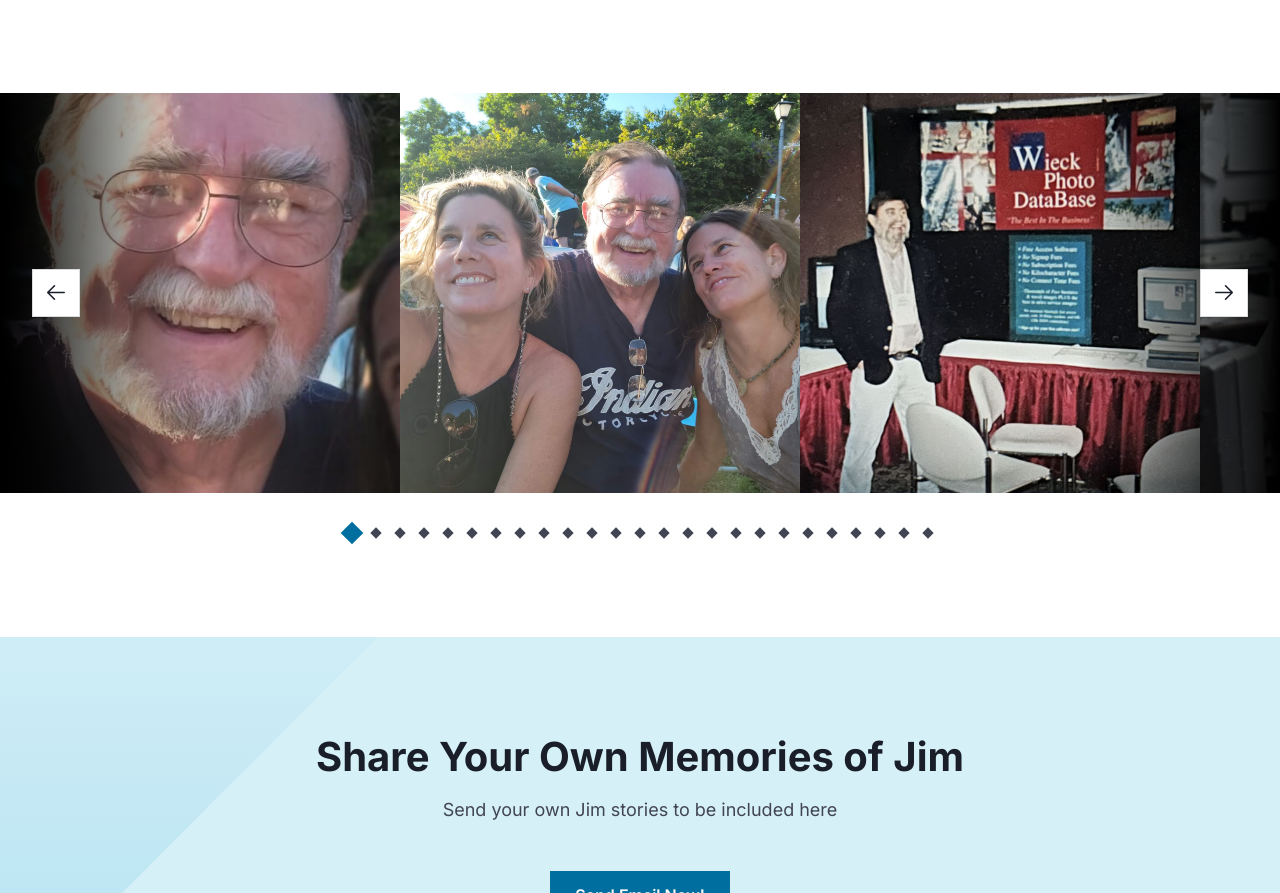
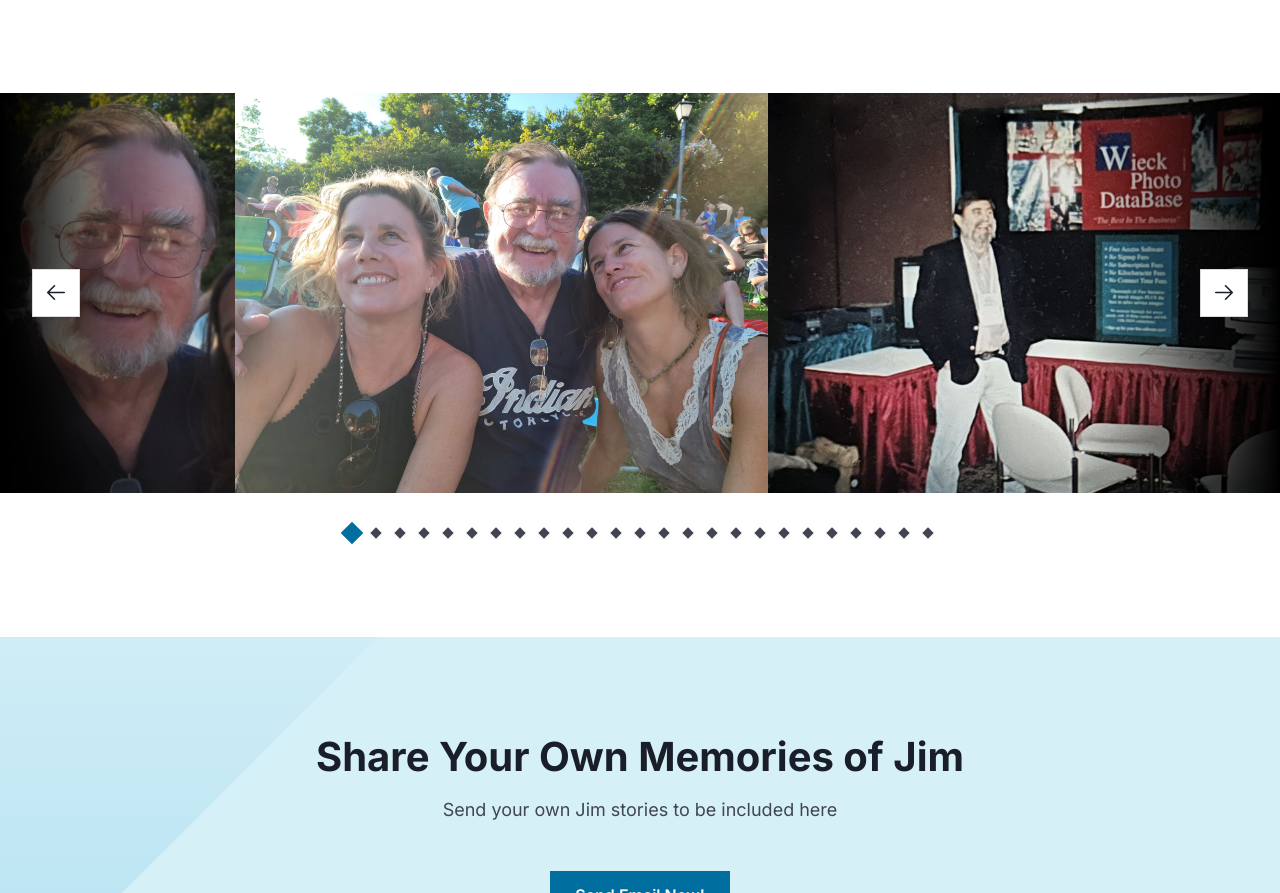
Before and after one commit to leky90/wieck-html, a plain HTML site: page in-memory-of-james-f-wieck.html in a window 1280 px wide. Shown: the part 8904-9797 px from the top of the page. Drawn offline with nearby package versions, Linux system fonts and the light colour scheme.

Commit message:
update image ratio

```diff
--- a/assets/css/sections/memories-section.css
+++ b/assets/css/sections/memories-section.css
@@ -51,11 +51,6 @@
   margin-bottom: 80px;
 }
 
-.carousel--images img {
-  aspect-ratio: 1/1;
-  object-fit: cover;
-}
-
 .carousel--images .carousel__content {
   width: 100%;
   overflow: hidden;
@@ -72,13 +67,6 @@
 .carousel--images .carousel__content,
 .carousel--images .carousel__track {
   height: 100%;
-}
-
-.carousel--images .carousel__track img {
-  height: 100%;
-  object-fit: cover;
-  max-width: none;
-  min-width: 200px;
 }
 
 @media (min-width: 760px) {
@@ -110,10 +98,6 @@
 
   .carousel--images {
     margin-bottom: 96px;
-  }
-
-  .carousel--images .carousel__track img {
-    min-width: 300px;
   }
 
   .carousel--images .carousel__prev {
@@ -181,10 +165,6 @@
   .carousel--images {
     margin-bottom: 144px;
   }
-
-  .carousel--images .carousel__track img {
-    min-width: 400px;
-  }
 }
 
 @media (min-width: 1920px) {
```
